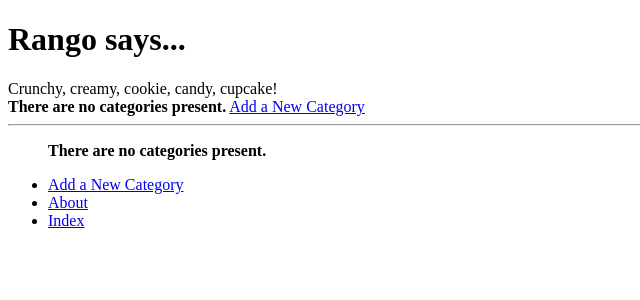
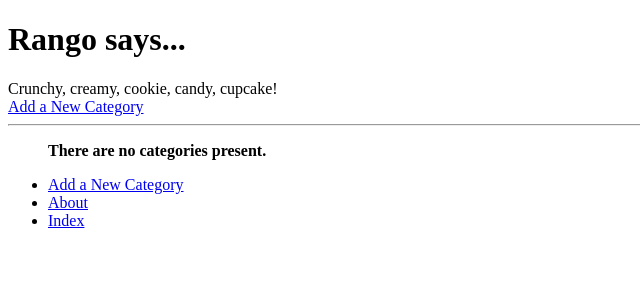
Before and after one commit to Hamadalfarhan/tango_with_django_project, a Django app: page /rango/ in a window 1280 px wide. Shown: the top 300 px of the page, without its empty margins (0-640 px from the left). Run offline with Django 3.2, Linux system fonts and the light colour scheme; data that the repository does not hold is empty.

Commit message:
final chapter 8

```diff
--- a/rango/templates/rango/index.html
+++ b/rango/templates/rango/index.html
@@ -11,20 +11,5 @@
         {{ boldmessage }}
     </div>
 
-    {% if categories %}
-        <ul>
-        {% for category in categories %}
-            <li>
-                <a href="{% url 'rango:show_category' category.slug %}">
-                    {{ category.name }}
-                </a>
-                (Likes: {{ category.likes }})
-            </li>
-        {% endfor %}
-        </ul>
-    {% else %}
-        <strong>There are no categories present.</strong>
-    {% endif %}
-
     <a href="{% url 'rango:add_category' %}">Add a New Category</a>
 {% endblock %}
```
